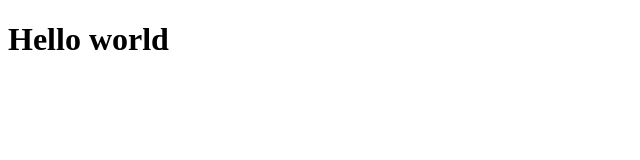
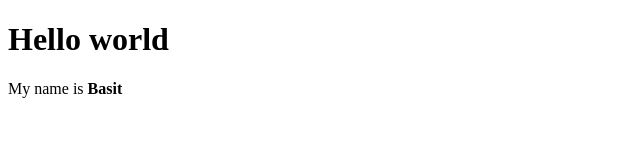
Before and after one commit to Mrbellz/Git-class, a plain HTML site: page index.html in a window 1280 px wide. Shown: the whole page, without its empty margins (0-640 px from the left). Drawn offline with Linux system fonts and the light colour scheme.

Commit message:
I added p

```diff
--- a/index.html
+++ b/index.html
@@ -8,5 +8,6 @@
 </head>
 <body>
     <h1>Hello world</h1>
+    <p>My name is <strong>Basit</strong></p>
 </body>
 </html>
```
